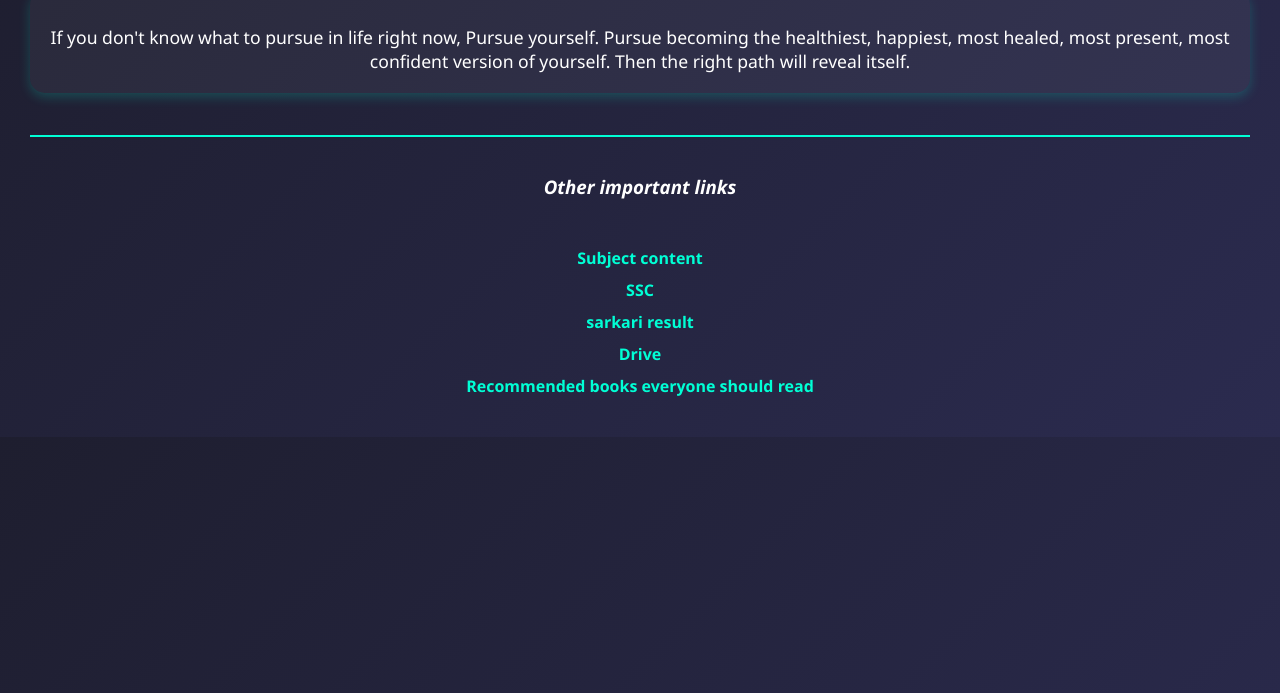
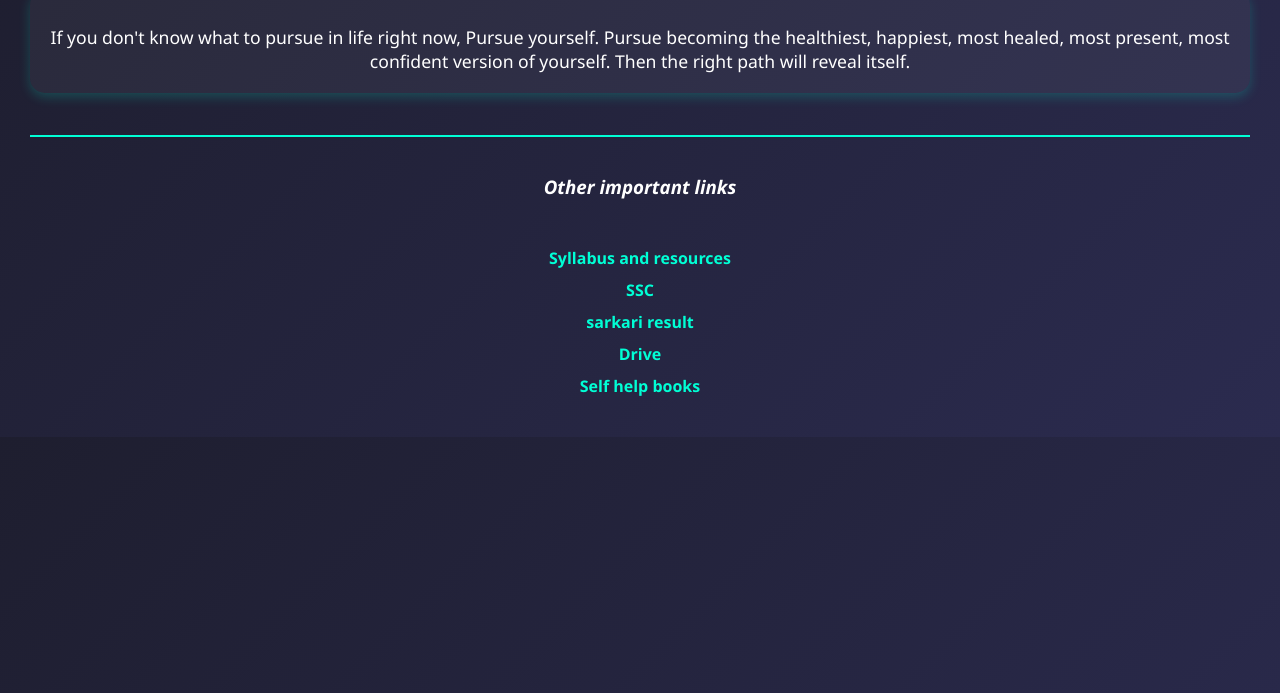
Before and after one commit to Anakin-4/SSC, a plain HTML site: page index.html in a window 1280 px wide. Shown: the part 107-800 px from the top of the page. Drawn offline with Linux system fonts and the light colour scheme.

Commit message:
Update index.html
Updated some names

```diff
--- a/index.html
+++ b/index.html
@@ -20,11 +20,11 @@
         <div>
             <h3>Other important links</h3>
         <ul style="text-align: center;">
-            <li><a id="read" href="study.html">Subject content</a></li>
+            <li><a id="read" href="study.html">Syllabus and resources</a></li>
             <li><a id="read" href="https://ssc.gov.in/" target="main">SSC</a></li>
             <li><a id="read" href="https://www.sarkariresult.com/" target="main">sarkari result</a></li>
             <li><a id="read" href="https://drive.google.com/drive/folders/1PVKQUxNiM8Y1aGbas0SjXti9CnSiT1gg" target="main">Drive</a></li>
-            <li><a id="read" href="read.html">Recommended books everyone should read</a></li>
+            <li><a id="read" href="read.html">Self help books</a></li>
         </ul>
 
 
```
